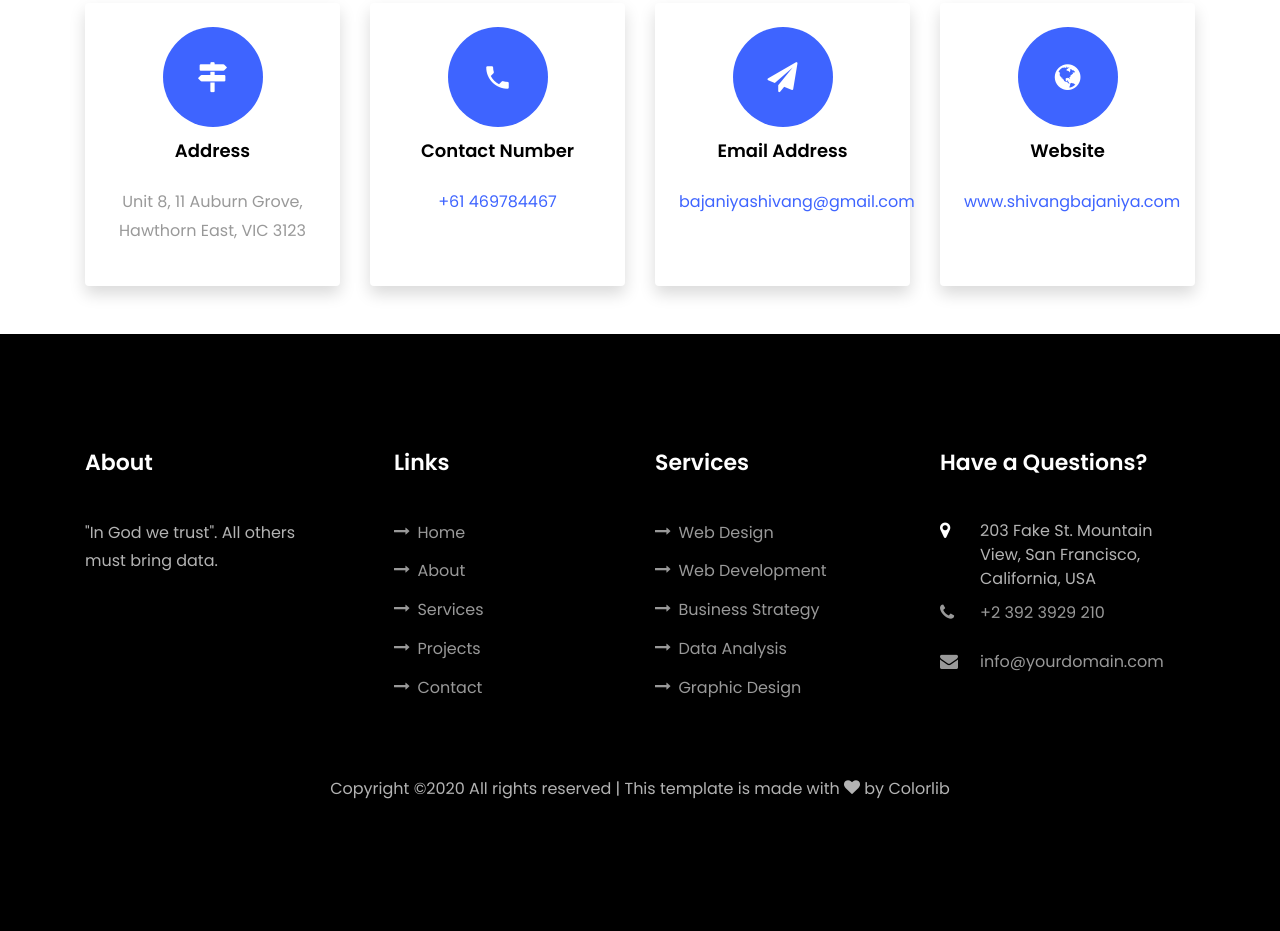
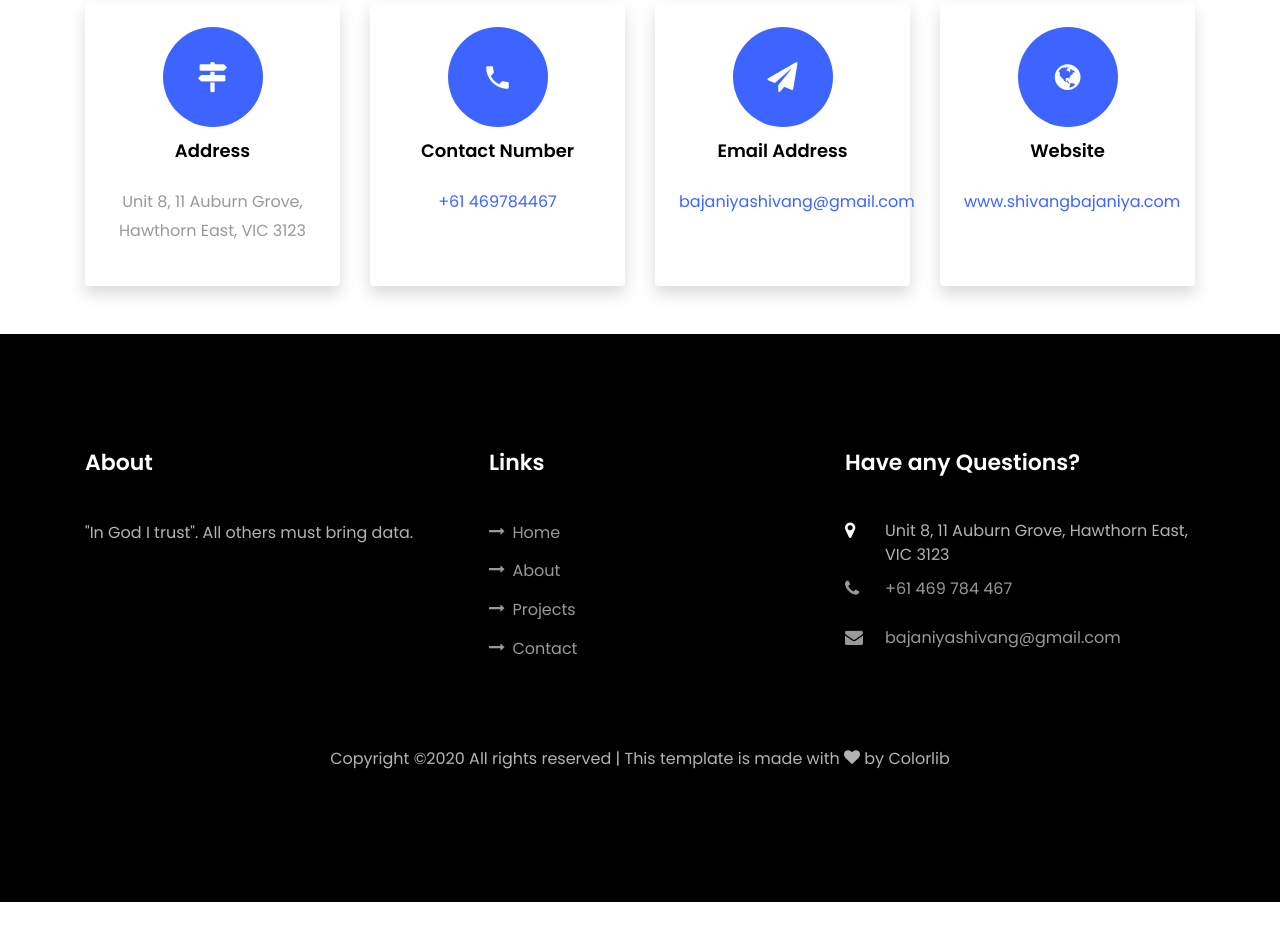
Before and after one commit to buzzy04/buzzy04.github.io, a plain HTML site: page index.html in a window 1280 px wide. Shown: the part 6439-7370 px from the top of the page. After the commit the page ends 7341 px from the top, so only its background shows below. Drawn offline with Linux system fonts and the light colour scheme; files whose address does not match are found by name.

Commit message:
Update index.html

```diff
--- a/index.html
+++ b/index.html
@@ -862,9 +862,9 @@
           <div class="col-md">
             <div class="ftco-footer-widget mb-4">
               <h2 class="ftco-heading-2">About</h2>
-              <p>"In God we trust". All others must bring data.</p>
+              <p>"In God I trust". All others must bring data.</p>
               <ul class="ftco-footer-social list-unstyled float-md-left float-lft mt-5">
-                <li class="ftco-animate"><a href="#"><span class="icon-twitter"></span></a></li>
+                <li class="ftco-animate"><a href="#"><span class="icon-linkedin"></span></a></li>
                 <li class="ftco-animate"><a href="#"><span class="icon-facebook"></span></a></li>
                 <li class="ftco-animate"><a href="#"><span class="icon-instagram"></span></a></li>
               </ul>
@@ -875,14 +875,14 @@
               <h2 class="ftco-heading-2">Links</h2>
               <ul class="list-unstyled">
                 <li><a href="#"><span class="icon-long-arrow-right mr-2"></span>Home</a></li>
-                <li><a href="#"><span class="icon-long-arrow-right mr-2"></span>About</a></li>
-                <li><a href="#"><span class="icon-long-arrow-right mr-2"></span>Services</a></li>
+                <li><a href="#page-4"><span class="icon-long-arrow-right mr-2"></span>About</a></li>
+                <!--<li><a href="#"><span class="icon-long-arrow-right mr-2"></span>Services</a></li>-->
                 <li><a href="#"><span class="icon-long-arrow-right mr-2"></span>Projects</a></li>
-                <li><a href="#"><span class="icon-long-arrow-right mr-2"></span>Contact</a></li>
+                <li><a href="#contact-section"><span class="icon-long-arrow-right mr-2"></span>Contact</a></li>
               </ul>
             </div>
           </div>
-          <div class="col-md">
+          <!--<div class="col-md">
              <div class="ftco-footer-widget mb-4">
               <h2 class="ftco-heading-2">Services</h2>
               <ul class="list-unstyled">
@@ -893,15 +893,15 @@
                 <li><a href="#"><span class="icon-long-arrow-right mr-2"></span>Graphic Design</a></li>
               </ul>
             </div>
-          </div>
+          </div>-->
           <div class="col-md">
             <div class="ftco-footer-widget mb-4">
-            	<h2 class="ftco-heading-2">Have a Questions?</h2>
+            	<h2 class="ftco-heading-2">Have any Questions?</h2>
             	<div class="block-23 mb-3">
 	              <ul>
-	                <li><span class="icon icon-map-marker"></span><span class="text">203 Fake St. Mountain View, San Francisco, California, USA</span></li>
-	                <li><a href="#"><span class="icon icon-phone"></span><span class="text">+2 392 3929 210</span></a></li>
-	                <li><a href="#"><span class="icon icon-envelope"></span><span class="text">info@yourdomain.com</span></a></li>
+	                <li><span class="icon icon-map-marker"></span><span class="text">Unit 8, 11 Auburn Grove, Hawthorn East, VIC 3123</span></li>
+	                <li><a href="#"><span class="icon icon-phone"></span><span class="text">+61 469 784 467</span></a></li>
+	                <li><a href="#"><span class="icon icon-envelope"></span><span class="text">bajaniyashivang@gmail.com</span></a></li>
 	              </ul>
 	            </div>
             </div>
```
